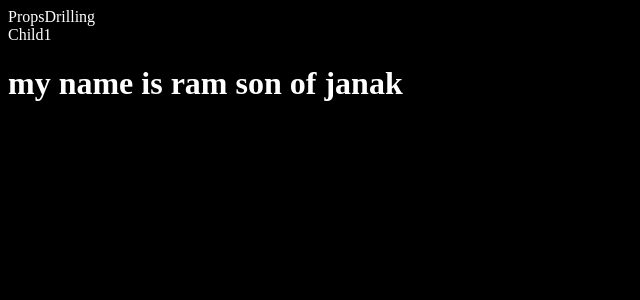
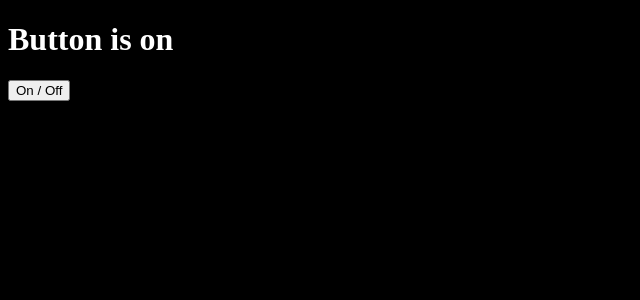
Before and after one commit to Chandrakishortiwari/REACT, a React (Vite) app: page / in a window 1280 px wide. Shown: the top 300 px of the page, without its empty margins (0-640 px from the left). Built offline with nearby package versions, Linux system fonts and the light colour scheme.

Commit message:
Create a on and off button

```diff
--- a/src/App.jsx
+++ b/src/App.jsx
@@ -10,6 +10,7 @@ import FormHendel from "./Components/FromHendling/FormHendel";
 import MultipalInputHendling from "./Components/FromHendling/MultipalInputHendling";
 import RoutingMain from "./Components/Ruting/RoutingMain";
 import PropsDrilling from "./Components/PropsDrilling/PropsDrilling";
+import CreateNo_Off_button from "./Components/Pratices_Work/CreateNo_Off_button";
 
 function App() {
 
@@ -46,7 +47,9 @@ function App() {
 
         {/* <MultipalInputHendling /> */}
         {/* <RoutingMain /> */}
-        <PropsDrilling />
+        {/* <PropsDrilling /> */}
+
+        <CreateNo_Off_button />
 
     </>
   );
--- /dev/null
+++ b/src/Components/Pratices_Work/CreateNo_Off_button.jsx
@@ -0,0 +1,17 @@
+import React, {useState} from 'react'
+
+function CreateNo_Off_button() {
+
+const [button, setbutton] = useState(true);
+  return (
+    <div>
+      {button == true ? <h1>Button is on</h1> : <h1>Button is off</h1>}
+
+        <button onClick={()=>setbutton(! button)}>On / Off</button>  <br /><br />
+
+
+    </div>
+  )
+}
+
+export default CreateNo_Off_button
```
